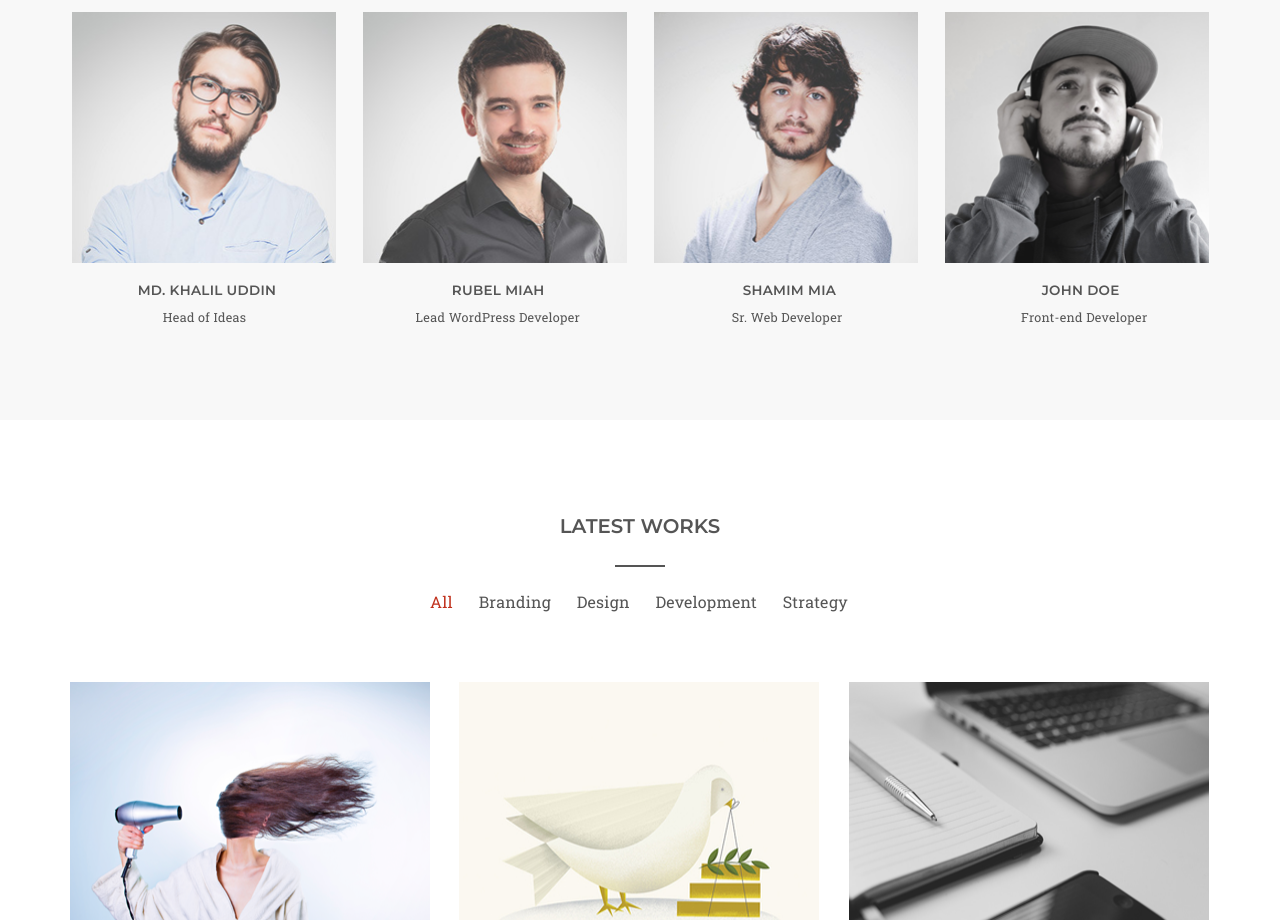
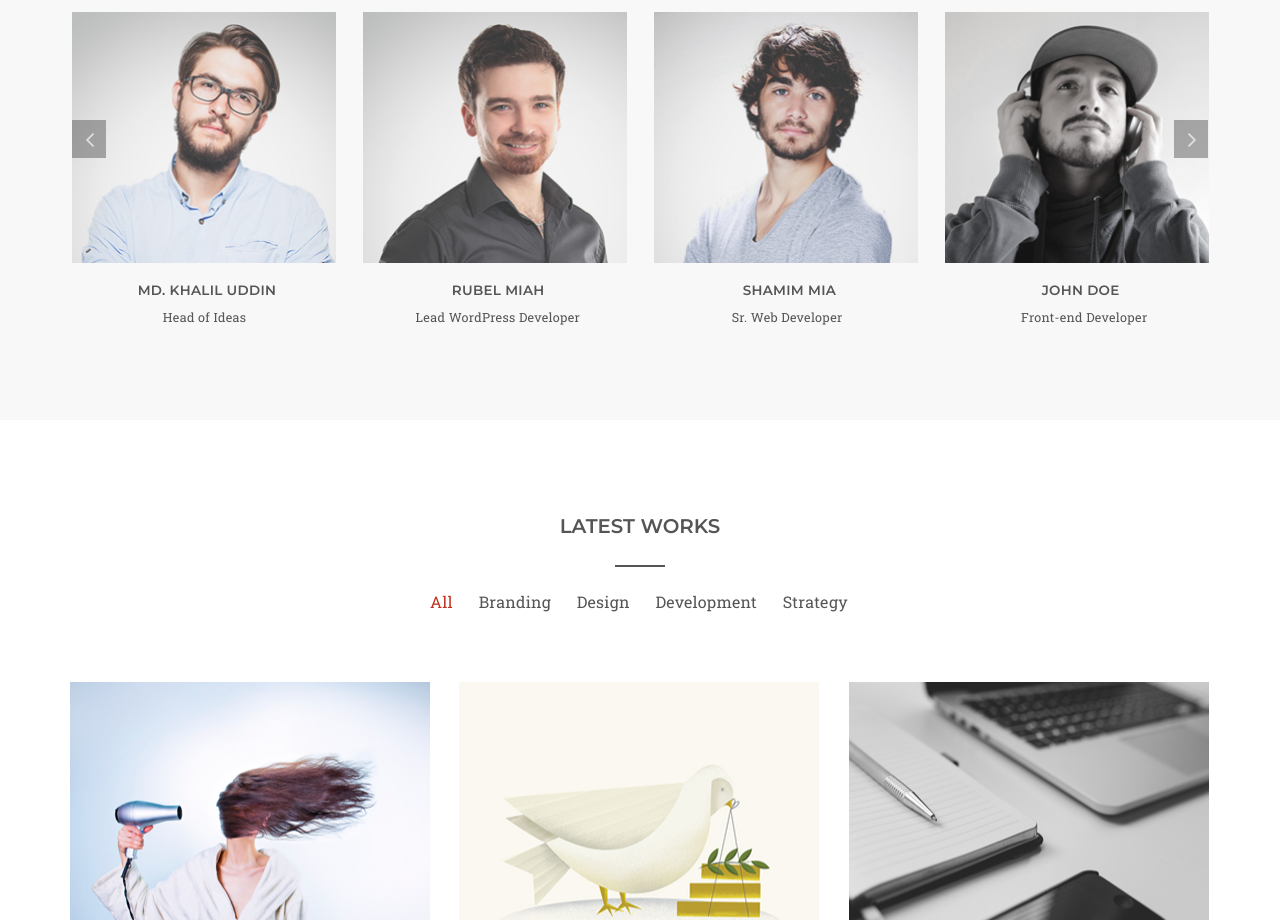
Before and after one commit to AnigalHub/PixelPerfect, a Vue app: page / in a window 1280 px wide. Shown: the part 1780-2700 px from the top of the page. Built offline with nearby package versions, Linux system fonts and the light colour scheme.

Commit message:
добавлен блок с svg, импорт всех необходимых svg

```diff
--- a/src/components/About_us.vue
+++ b/src/components/About_us.vue
@@ -8,15 +8,28 @@
             <div class="flex-container">
                 <div v-for="(img,index) in Imgs" :key="index">
                     <img :src="img.img_src" :alt="img.img_alt">
+                    <div class="svgs">
+                        <div v-for="(value,index) in Svgs" :key="index">
+                            <component :is="value.svg"/>
+                        </div>
+                    </div>
                     <div class="text">{{img.text}}</div>
                     <div class="who">{{img.who}}</div>
                 </div>
+                <div id="left"><component :is="left_arrow"/></div>
+                <div id="right"><component :is="right_arrow"/></div>
             </div>
         </b-container>
     </div>
 </template>
 
 <script>
+    import facebookSVG from "./svg_about/facebook_svg";
+    import twitterSVG from "./svg_about/twitter_svg";
+    import googleSVG from "./svg_about/google_svg";
+    import inSVG from "./svg_about/in_svg";
+    import left_arrowSVG from "./svg_about/left_arrow_svg";
+    import right_arrowSVG from "./svg_about/right_arrow_svg";
     import Layout from "./layout";
     export default {
         name: "About_us",
@@ -34,7 +47,10 @@
                     {img_src:"./About/RUBEL_MIAH.png",img_alt:"RUBEL_MIAH",text:'RUBEL MIAH',who:'Lead WordPress Developer'},
                     {img_src:"./About/SHAMIM_MIA.png",img_alt:"SHAMIM_MIA",text:'SHAMIM MIA',who:'Sr. Web Developer'},
                     {img_src:"./About/JOHN_DOE.png",img_alt:"JOHN_DOE",text:'JOHN DOE',who:'Front-end Developer'},
-                ]
+                ],
+                Svgs:[{svg:facebookSVG},{svg:twitterSVG},{svg:googleSVG},{svg:inSVG},],
+                left_arrow:left_arrowSVG,
+                right_arrow:right_arrowSVG,
             }
         }
     }
```
